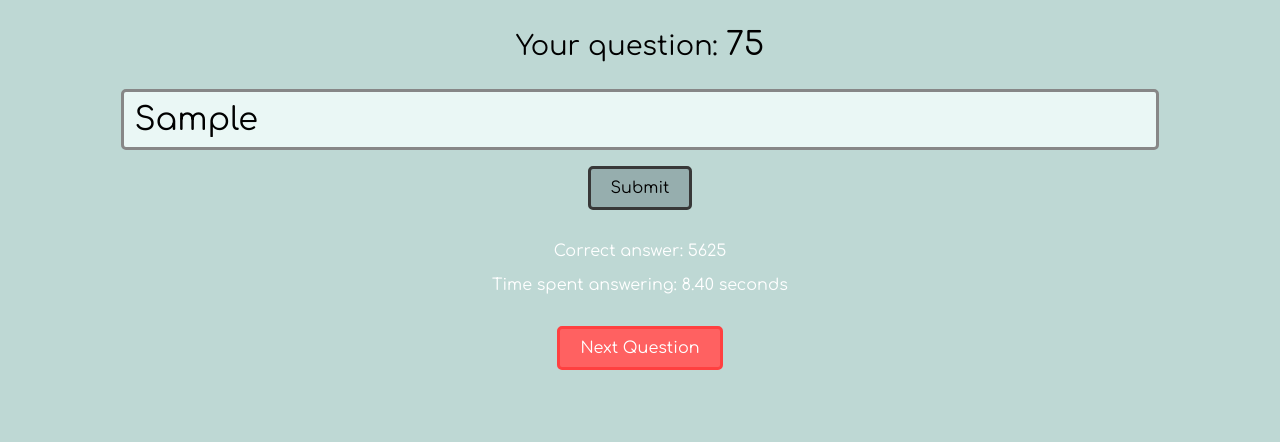
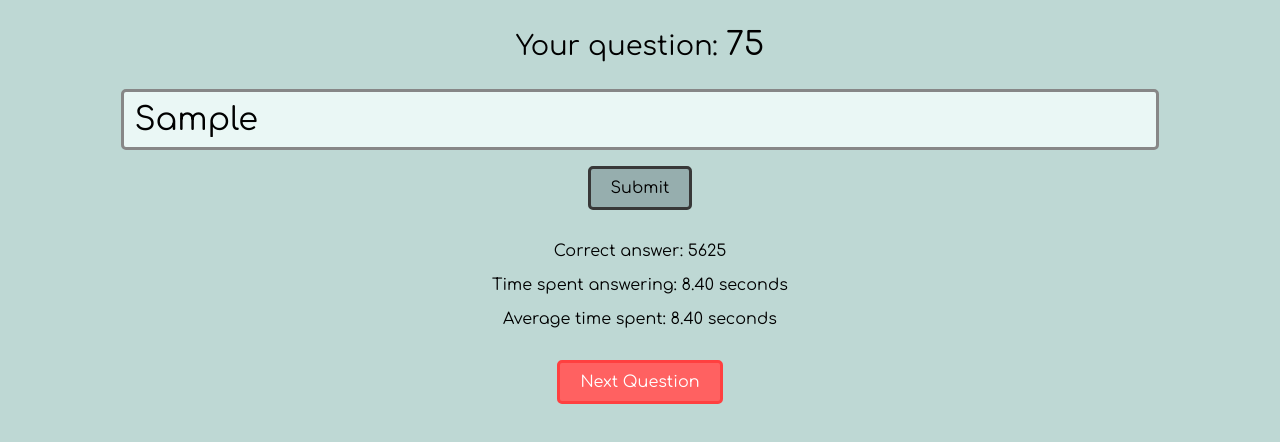
Before and after one commit to RickyRCoding/learntosquareWeb, a Next.js app: page /practice in a window 1280 px wide. Both pictures are taken after typing "Sample" into the empty fields and a click on the button "Submit". Shown: the top 442 px of the page. Built offline with nearby package versions, Linux system fonts and the light colour scheme.

Commit message:
Enhance Practice component: track total time and average time spent answering questions

```diff
--- a/app/globals.css
+++ b/app/globals.css
@@ -5,6 +5,10 @@ body {
   background-color: #BED8D4;
   color: #ffffff;
   text-align: center;
+}
+
+.black {
+  color: #000000;
 }
 
 h1 {
--- a/app/practice/page.js
+++ b/app/practice/page.js
@@ -7,6 +7,8 @@ export default function Practice() {
   const [answer, setAnswer] = useState();
   const [startTime, setStartTime] = useState(null); // Track when the question is generated
   const [timeSpent, setTimeSpent] = useState(null); // Track time spent answering
+  const [totalTime, setTotalTime] = useState(0); // Track total time spent
+  const [questionsAnswered, setQuestionsAnswered] = useState(0); // Track number of questions answered
 
   useEffect(() => {
     const randomNumber = Math.floor(Math.random() * 90) + 10;
@@ -17,12 +19,17 @@ export default function Practice() {
   const handleSubmit = () => {
     setCheck(true);
     const endTime = Date.now(); // Record the time when the answer is submitted
-    setTimeSpent(((endTime - startTime) / 1000).toFixed(2)); // Calculate time spent in seconds
+    const timeTaken = ((endTime - startTime) / 1000).toFixed(2); // Calculate time spent in seconds
+    setTimeSpent(timeTaken);
+    setTotalTime((prevTotal) => prevTotal + parseFloat(timeTaken)); // Update total time
+    setQuestionsAnswered((prevCount) => prevCount + 1); // Increment questions answered
   };
+
+  const averageTime = questionsAnswered > 0 ? (totalTime / questionsAnswered).toFixed(2) : 0;
 
   return (
     <>
-      <div>
+      <div className="black">
         <p className="question">Your question: <span>{question}</span></p>
         <input
           type="text"
@@ -40,6 +47,7 @@ export default function Practice() {
               <p>Correct answer: {question * question}</p>
             )}
             <p>Time spent answering: {timeSpent} seconds</p>
+            <p>Average time spent: {averageTime} seconds</p>
             <button
               style={{
                 backgroundColor: answer == question * question ? 'green' : '#ff6161',
```
